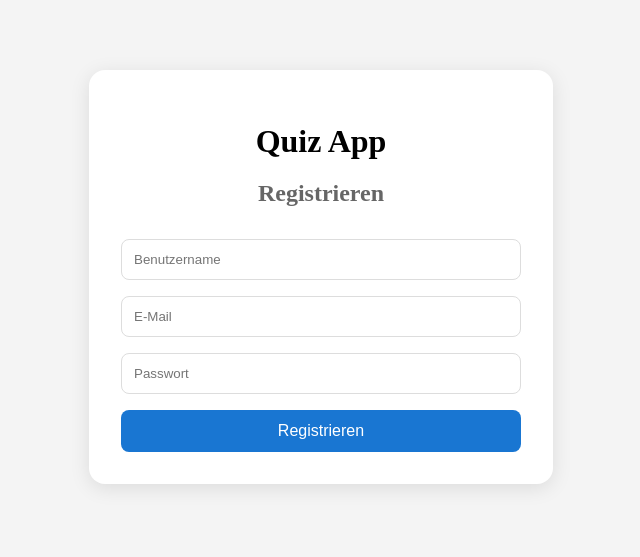
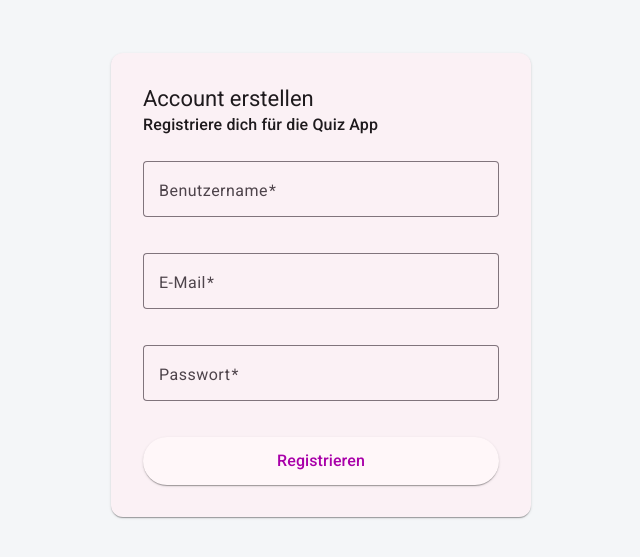
Before and after one commit to DENEDI22/team16-quiz-app, an Angular app in the folder frontend/team16-quiz-app/: page /register in a window 1280 px wide. Shown: the part 131-688 px from the top of the page, without its empty margins (319-959 px from the left). Built offline with nearby package versions, Linux system fonts and the light colour scheme.

Commit message:
Reactive Forms, Css, Prüfungen, ng Material

```diff
--- a/frontend/team16-quiz-app/package.json
+++ b/frontend/team16-quiz-app/package.json
@@ -11,10 +11,12 @@
   "private": true,
   "packageManager": "npm@11.13.0",
   "dependencies": {
+    "@angular/cdk": "^21.2.14",
     "@angular/common": "^21.2.0",
     "@angular/compiler": "^21.2.0",
     "@angular/core": "^21.2.0",
     "@angular/forms": "^21.2.0",
+    "@angular/material": "^21.2.14",
     "@angular/platform-browser": "^21.2.0",
     "@angular/router": "^21.2.0",
     "rxjs": "~7.8.0",
--- a/frontend/team16-quiz-app/src/app/pages/register/register.html
+++ b/frontend/team16-quiz-app/src/app/pages/register/register.html
@@ -1,27 +1,96 @@
-<div class="register-container">
-  <div class="register-card">
-    <h1>Quiz App</h1>
-    <h2>Registrieren</h2>
+<div class="register-page">
+  <mat-card class="register-card">
+    <mat-card-header>
+      <mat-card-title>Account erstellen</mat-card-title>
+      <mat-card-subtitle>
+        Registriere dich für die Quiz App
+      </mat-card-subtitle>
+    </mat-card-header>
 
-    <form>
+    <mat-card-content>
+      <form [formGroup]="registerForm" (ngSubmit)="onSubmit()">
+
+        <mat-form-field appearance="outline" class="full-width">
+          <mat-label>Benutzername</mat-label>
           <input
-        type="text"
-        placeholder="Benutzername"
+            matInput
+            formControlName="username"
+            placeholder="Benutzername eingeben"
           />
 
+          @if (registerForm.get('username')?.hasError('required') &&
+          registerForm.get('username')?.touched) {
+          <mat-error>
+            Benutzername ist erforderlich
+          </mat-error>
+          }
+
+          @if (registerForm.get('username')?.hasError('minlength') &&
+          registerForm.get('username')?.touched) {
+          <mat-error>
+            Mindestens 3 Zeichen erforderlich
+          </mat-error>
+          }
+        </mat-form-field>
+
+        <mat-form-field appearance="outline" class="full-width">
+          <mat-label>E-Mail</mat-label>
           <input
+            matInput
             type="email"
-        placeholder="E-Mail"
+            formControlName="email"
+            placeholder="name@example.com"
           />
 
+          @if (registerForm.get('email')?.hasError('required') &&
+          registerForm.get('email')?.touched) {
+          <mat-error>
+            E-Mail ist erforderlich
+          </mat-error>
+          }
+
+          @if (registerForm.get('email')?.hasError('email') &&
+          registerForm.get('email')?.touched) {
+          <mat-error>
+            Bitte eine gültige E-Mail eingeben
+          </mat-error>
+          }
+        </mat-form-field>
+
+        <mat-form-field appearance="outline" class="full-width">
+          <mat-label>Passwort</mat-label>
           <input
+            matInput
             type="password"
-        placeholder="Passwort"
+            formControlName="password"
+            placeholder="Passwort eingeben"
           />
 
-      <button type="submit">
+          @if (registerForm.get('password')?.hasError('required') &&
+          registerForm.get('password')?.touched) {
+          <mat-error>
+            Passwort ist erforderlich
+          </mat-error>
+          }
+
+          @if (registerForm.get('password')?.hasError('minlength') &&
+          registerForm.get('password')?.touched) {
+          <mat-error>
+            Mindestens 6 Zeichen erforderlich
+          </mat-error>
+          }
+        </mat-form-field>
+
+        <button
+          mat-raised-button
+          color="primary"
+          type="submit"
+          class="full-width"
+        >
           Registrieren
         </button>
+
       </form>
+    </mat-card-content>
+  </mat-card>
 </div>
-</div>
--- a/frontend/team16-quiz-app/src/app/pages/register/register.scss
+++ b/frontend/team16-quiz-app/src/app/pages/register/register.scss
@@ -1,56 +1,26 @@
-.register-container {
+.register-page {
   min-height: 100vh;
   display: flex;
   justify-content: center;
   align-items: center;
-
-  background: #f4f4f4;
+  background: #f4f6f8;
+  padding: 1rem;
 }
 
 .register-card {
-  width: 400px;
-  background: white;
-  padding: 2rem;
-  border-radius: 16px;
-
-  box-shadow: 0 4px 20px rgba(0, 0, 0, 0.1);
-}
-
-.register-card h1 {
-  text-align: center;
-  margin-bottom: 0.5rem;
-}
-
-.register-card h2 {
-  text-align: center;
-  margin-bottom: 2rem;
-  color: #666;
+  width: 100%;
+  max-width: 420px;
+  padding: 1rem;
 }
 
 form {
   display: flex;
   flex-direction: column;
   gap: 1rem;
-}
-
-input {
-  padding: 12px;
-  border: 1px solid #ddd;
-  border-radius: 8px;
+  margin-top: 1.5rem;
 }
 
 button {
-  padding: 12px;
-  border: none;
-  border-radius: 8px;
-
-  background: #1976d2;
-  color: white;
-
-  cursor: pointer;
+  height: 48px;
   font-size: 16px;
 }
-
-button:hover {
-  background: #1565c0;
-}
--- a/frontend/team16-quiz-app/src/app/pages/register/register.ts
+++ b/frontend/team16-quiz-app/src/app/pages/register/register.ts
@@ -1,10 +1,41 @@
 import { Component } from '@angular/core';
+import { ReactiveFormsModule, FormBuilder, Validators } from '@angular/forms';
 
+import { MatCardModule } from '@angular/material/card';
+import { MatFormFieldModule } from '@angular/material/form-field';
+import { MatInputModule } from '@angular/material/input';
+import { MatButtonModule } from '@angular/material/button';
 
 @Component({
   selector: 'app-register',
-  imports: [],
+  standalone: true,
+  imports: [
+    ReactiveFormsModule,
+    MatCardModule,
+    MatFormFieldModule,
+    MatInputModule,
+    MatButtonModule
+  ],
   templateUrl: './register.html',
-  styleUrl: './register.scss',
+  styleUrl: './register.scss'
 })
-export class Register {}
+export class Register {
+  registerForm;
+
+  constructor(private formBuilder: FormBuilder) {
+    this.registerForm = this.formBuilder.group({
+      username: ['', [Validators.required, Validators.minLength(3)]],
+      email: ['', [Validators.required, Validators.email]],
+      password: ['', [Validators.required, Validators.minLength(6)]],
+    });
+  }
+
+  onSubmit() {
+    if (this.registerForm.invalid) {
+      this.registerForm.markAllAsTouched();
+      return;
+    }
+
+    console.log(this.registerForm.value);
+  }
+}
--- a/frontend/team16-quiz-app/src/index.html
+++ b/frontend/team16-quiz-app/src/index.html
@@ -1,11 +1,18 @@
 <!doctype html>
 <html lang="en">
   <head>
-  <meta charset="utf-8">
+    <meta charset="utf-8" />
     <title>Team16QuizApp</title>
-  <base href="/">
-  <meta name="viewport" content="width=device-width, initial-scale=1">
-  <link rel="icon" type="image/x-icon" href="favicon.ico">
+    <base href="/" />
+    <meta name="viewport" content="width=device-width, initial-scale=1" />
+    <link rel="icon" type="image/x-icon" href="favicon.ico" />
+    <link rel="preconnect" href="https://fonts.googleapis.com" />
+    <link rel="preconnect" href="https://fonts.gstatic.com" crossorigin />
+    <link
+      href="https://fonts.googleapis.com/css2?family=Roboto:wght@300;400;500&display=swap"
+      rel="stylesheet"
+    />
+    <link href="https://fonts.googleapis.com/icon?family=Material+Icons" rel="stylesheet" />
   </head>
   <body>
     <app-root></app-root>
--- a/frontend/team16-quiz-app/src/styles.scss
+++ b/frontend/team16-quiz-app/src/styles.scss
@@ -1 +1,39 @@
+// Include theming for Angular Material with `mat.theme()`.
+// This Sass mixin will define CSS variables that are used for styling Angular Material
+// components according to the Material 3 design spec.
+// Learn more about theming and how to use it for your application's
+// custom components at https://material.angular.dev/guide/theming
+@use '@angular/material' as mat;
+
+html {
+  height: 100%;
+  @include mat.theme(
+    (
+      color: (
+        primary: mat.$magenta-palette,
+        tertiary: mat.$violet-palette,
+      ),
+      typography: Roboto,
+      density: 0,
+    )
+  );
+}
+
+body {
+  // Default the application to a light color theme. This can be changed to
+  // `dark` to enable the dark color theme, or to `light dark` to defer to the
+  // user's system settings.
+  color-scheme: light;
+
+  // Set a default background, font and text colors for the application using
+  // Angular Material's system-level CSS variables. Learn more about these
+  // variables at https://material.angular.dev/guide/system-variables
+  background-color: var(--mat-sys-surface);
+  color: var(--mat-sys-on-surface);
+  font: var(--mat-sys-body-medium);
+
+  // Reset the user agent margin.
+  margin: 0;
+  height: 100%;
+}
 /* You can add global styles to this file, and also import other style files */
```
Also changed, not shown: 1 other file (tests, documents, lock files or other folders). Lines whose indentation alone changed are shown as unchanged.
